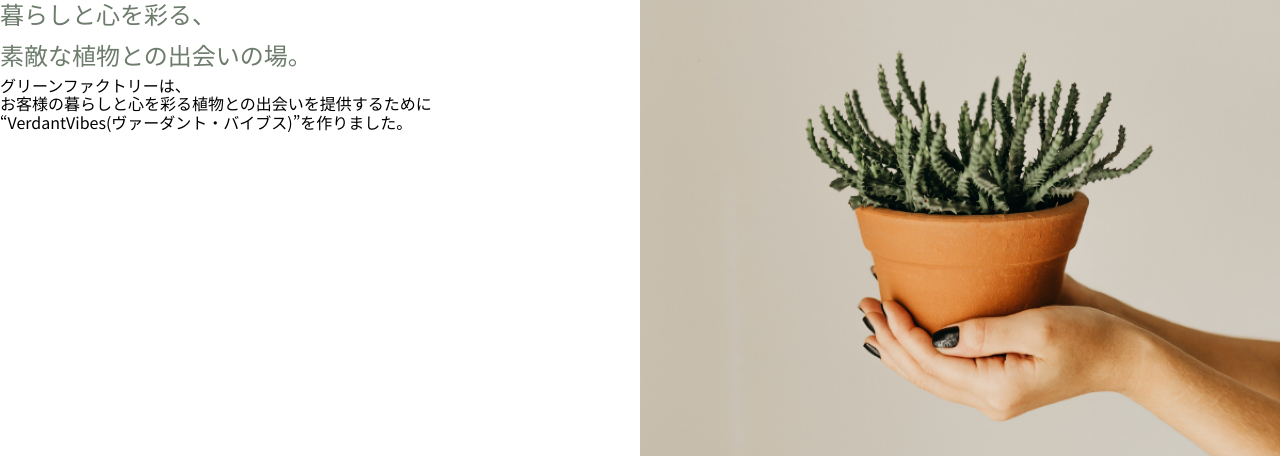
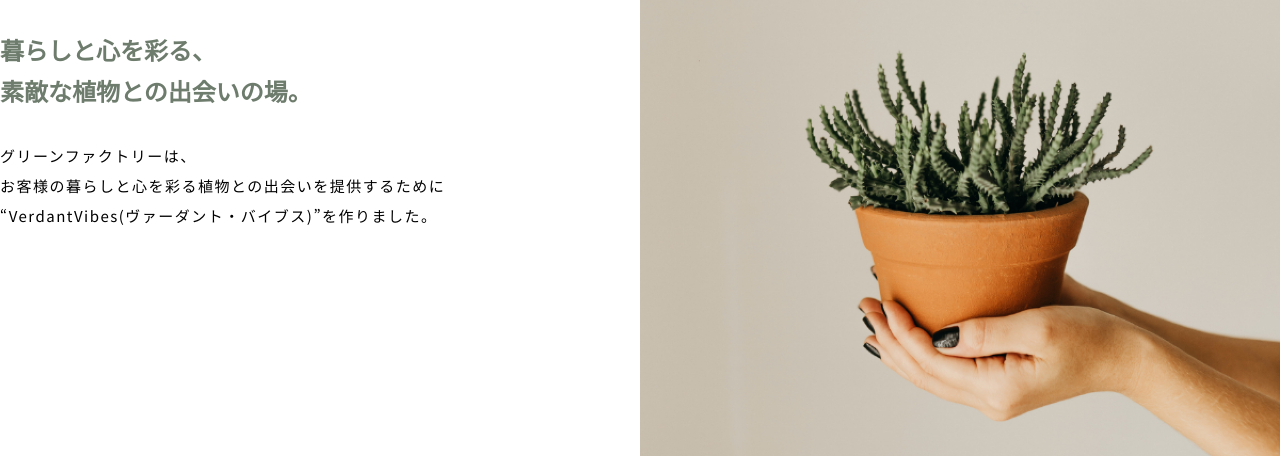
Before and after one commit to dutchisover/57-greenshop, a plain HTML site: page index.html in a window 1280 px wide. Shown: the part 984-1440 px from the top of the page. Drawn offline with Linux system fonts and the light colour scheme; some packages are replaced by stand-ins of ours.

Commit message:
コンセプトのテキストをコピペ

```diff
--- a/css/style.css
+++ b/css/style.css
@@ -1,6 +1,7 @@
 /* コンセプト */
 .concept__container {
 	display: flex;
+	justify-content: space-between;
 }
 
 .concept__info {
@@ -8,10 +9,19 @@
 }
 
 .concept__copy {
+	margin-top: 35px;
+	color: #6d7c6c;
+	font-weight: 600;
 	font-size: 24px;
-	color: #6D7C6C;
-	font-weight: 500;
-	line-height: 1.7;
+	line-height: 1.70833333;
+}
+
+.concept__text {
+	margin-top: 30px;
+	margin-bottom: 66px;
+	letter-spacing: .1em;
+	font-size: 15px;
+	line-height: 2;
 }
 
 .concept__photo {
```
